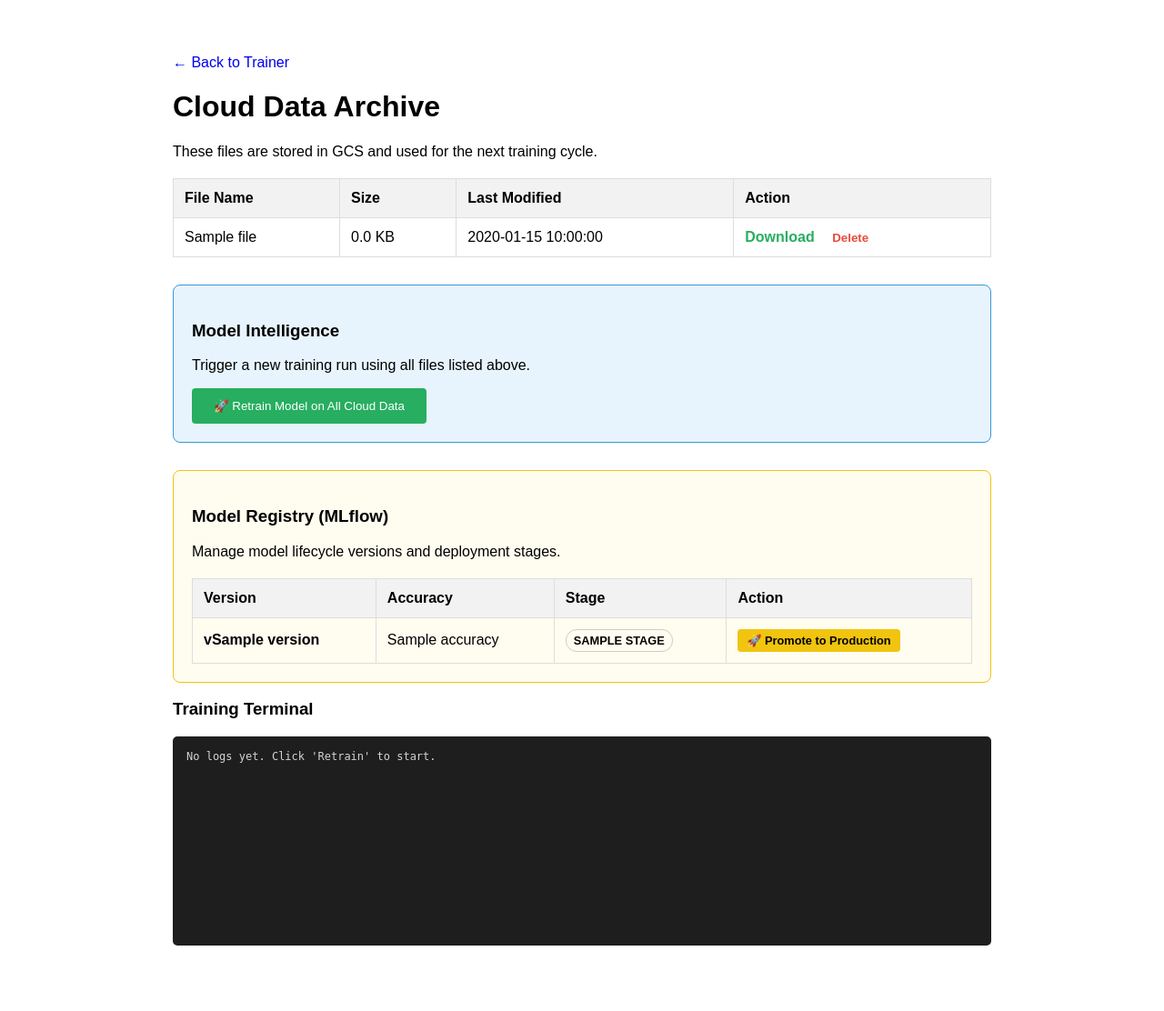
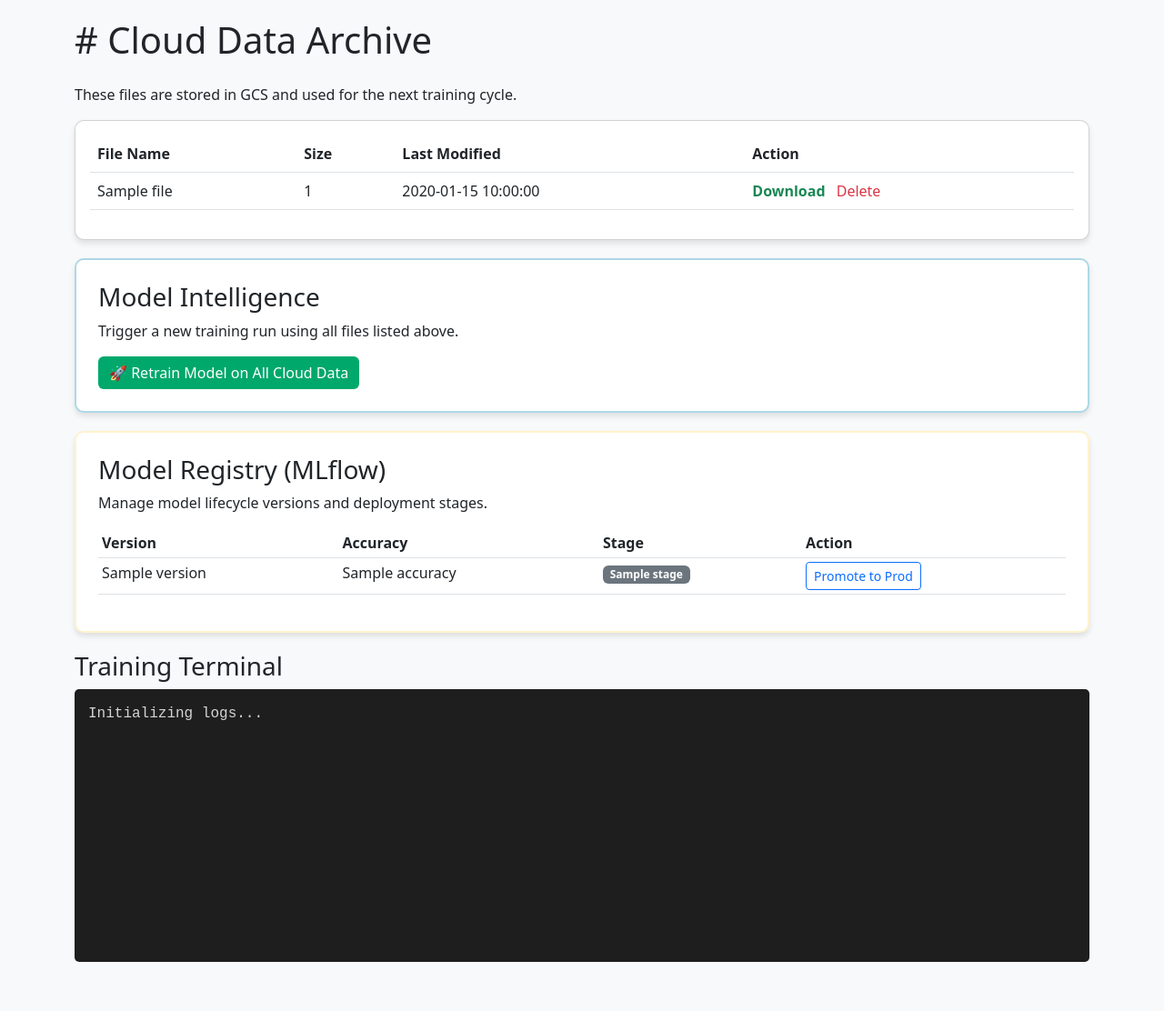
Before and after one commit to my-rick5/docker_hello_world, a Flask app: template templates/dashboard.html in a window 1280 px wide. Shown: the whole page at 91% size. After the commit the page ends 1058 px from the top, so only its background shows below. Run offline with Flask 3, Linux system fonts and the light colour scheme; the template is opened without the code that fills it: most values are stand-ins (such as "Sample title", 1, 10 or a date in 2020).

Commit message:
logs fix

```diff
--- a/app.py
+++ b/app.py
@@ -2,7 +2,7 @@ import os
 import io
 import subprocess
 from datetime import datetime
-from flask import Flask, render_template, request, redirect, url_for, send_file
+from flask import Flask, render_template, request, redirect, url_for, send_file, jsonify
 from google.cloud import storage
 import mlflow
 import mlflow.sklearn
@@ -12,9 +12,13 @@ app = Flask(__name__)
 
 # --- CONFIGURATION ---
 BUCKET_NAME = os.getenv("GCP_BUCKET_NAME", "housing-data-for-testing")
+# Use the internal /app path for the log file
+LOG_FILE_PATH = "/app/training.log"
+
+# ENVIRONMENT AWARE MLFLOW:
+# Checks for MLFLOW_TRACKING_URI env var (memory), falls back to sqlite file
 DB_PATH = "/app/data/mlflow.db"
-LOG_FILE_PATH = "/app/data/training.log"
-TRACKING_URI = f"sqlite:///{DB_PATH}"
+TRACKING_URI = os.getenv("MLFLOW_TRACKING_URI", f"sqlite:///{DB_PATH}")
 
 def get_gcs_resource():
     """Access GCS using the mounted Kubernetes secret."""
@@ -24,16 +28,18 @@ def get_gcs_resource():
     return client, bucket
 
 def get_model_history():
-    """Fetch model versions from the persistent MLflow database."""
+    """Fetch model versions from the tracking database."""
     try:
         client = MlflowClient(tracking_uri=TRACKING_URI)
         versions = client.search_model_versions("name='HousingPriceModel'")
 
         history = []
         for v in versions:
-            # Try to get accuracy from the original run
-            run = client.get_run(v.run_id)
-            acc = run.data.metrics.get("accuracy", "N/A")
+            try:
+                run = client.get_run(v.run_id)
+                acc = run.data.metrics.get("accuracy", "N/A")
+            except:
+                acc = "N/A"
 
             history.append({
                 "version": v.version,
@@ -56,13 +62,11 @@ def dashboard():
 
         files = []
         for blob in blobs:
-            # STRICT FILTER: Hide all MLflow system noise
             if blob.name.startswith('mlflow-artifacts/') or "mlruns" in blob.name:
                 continue
 
-            # Only show your curated data and exports
             if any(blob.name.startswith(p) for p in ['data/', 'uploads/', 'models/']):
-                if blob.name.endswith('/'): continue # Skip folder names
+                if blob.name.endswith('/'): continue
 
                 files.append({
                     'name': blob.name,
@@ -76,27 +80,43 @@ def dashboard():
 
 @app.route('/trigger-train', methods=['POST'])
 def trigger_train():
-    """Run train.py in background and pipe output to the PVC log file."""
+    """Run train.py in background and pipe output to the log file."""
     try:
-        with open(LOG_FILE_PATH, "a") as log_file:
-            log_file.write(f"\n\n--- NEW SESSION: {datetime.now()} ---\n")
-            # Using -u for unbuffered output so logs stream in real-time
-            subprocess.Popen(["python3", "-u", "train.py"], stdout=log_file, stderr=log_file)
+        # Create/Clear log file
+        with open(LOG_FILE_PATH, "w") as log_file:
+            log_file.write(f"--- NEW TRAINING SESSION: {datetime.now()} ---\n")
+            log_file.flush()
+
+        # Open in append mode for the subprocess
+        log_f = open(LOG_FILE_PATH, "a")
+
+        # Pass the current environment (including the TRACKING_URI) to the child process
+        env = os.environ.copy()
+        env["MLFLOW_TRACKING_URI"] = TRACKING_URI
+
+        # Launch train.py
+        subprocess.Popen(
+            ["python3", "-u", "/app/train.py"],
+            stdout=log_f,
+            stderr=log_f,
+            env=env
+        )
+
         return redirect(url_for('dashboard'))
     except Exception as e:
         return f"Training failed to start: {e}", 500
 
 @app.route('/logs')
 def get_logs():
-    """Read logs from the PVC for the frontend terminal."""
+    """Read logs for the frontend terminal component."""
     if os.path.exists(LOG_FILE_PATH):
         with open(LOG_FILE_PATH, "r") as f:
-            return "".join(f.readlines()[-100:]) # Return last 100 lines
-    return "No logs yet. Click 'Retrain' to start."
+            lines = f.readlines()
+            return "".join(lines[-100:])
+    return "Initializing logs..."
 
 @app.route('/promote/<int:version>', methods=['POST'])
 def promote_model(version):
-    """Promote a specific version and archive old production models."""
     try:
         client = MlflowClient(tracking_uri=TRACKING_URI)
         client.transition_model_version_stage(
@@ -111,33 +131,24 @@ def promote_model(version):
 
 @app.route('/predict')
 def predict():
-    """Load the current 'Production' model dynamically."""
     sqft = request.args.get('sqft', 0)
     try:
         mlflow.set_tracking_uri(TRACKING_URI)
-        # URI format: models:/<name>/<stage>
         model = mlflow.sklearn.load_model("models:/HousingPriceModel/Production")
         price = model.predict([[float(sqft)]])[0]
         return f"<h1>Estimate: ${price:,.2f}</h1><a href='/'>Back</a>"
     except Exception as e:
-        return f"Prediction Error (Is a model promoted to Production?): {e}", 500
+        return f"Prediction Error: {e}", 500
 
 @app.route('/download/<path:filename>')
-def download_file(filename):  # <--- This MUST be named 'download_file'
+def download_file(filename):
     try:
         _, bucket = get_gcs_resource()
         blob = bucket.blob(filename)
-
-        import io
         file_data = io.BytesIO()
         blob.download_to_file(file_data)
         file_data.seek(0)
-
-        return send_file(
-            file_data,
-            as_attachment=True,
-            download_name=filename.split('/')[-1]
-        )
+        return send_file(file_data, as_attachment=True, download_name=filename.split('/')[-1])
     except Exception as e:
         return f"Download failed: {e}", 500
 
--- a/deployment.yaml
+++ b/deployment.yaml
@@ -14,7 +14,7 @@ spec:
     spec:
       containers:
       - name: hello-world-app
-        image: gcr.io/dockerhelloworld-485819/hello-world-app:v20  # Update to v16 after code change
+        image: gcr.io/dockerhelloworld-485819/hello-world-app:v22 # Update to v16 after code change
         ports:
         - containerPort: 8080
         env:
--- a/templates/dashboard.html
+++ b/templates/dashboard.html
@@ -1,31 +1,36 @@
 <!DOCTYPE html>
-<html>
+<html lang="en">
 <head>
-    <title>Collective Memory</title>
+    <meta charset="UTF-8">
+    <meta name="viewport" content="width=device-width, initial-scale=1.0">
+    <title>Collective Memory - Dashboard</title>
+    <link rel="stylesheet" href="https://cdn.jsdelivr.net/npm/bootstrap@5.3.0/dist/css/bootstrap.min.css">
     <style>
-        body { font-family: sans-serif; max-width: 900px; margin: 40px auto; padding: 20px; }
-        table { width: 100%; border-collapse: collapse; margin-top: 20px; }
-        th, td { border: 1px solid #ddd; padding: 12px; text-align: left; }
-        th { background-color: #f2f2f2; }
-        .btn-delete { color: #e74c3c; cursor: pointer; background: none; border: none; font-weight: bold; padding: 0; }
-        .btn-download { color: #27ae60; text-decoration: none; font-weight: bold; margin-right: 15px; }
-        .btn-download:hover { text-decoration: underline; }
-        .status-box { margin-top: 20px; padding: 15px; border-radius: 5px; display: none; }
-        .train-section { background: #e8f4fd; padding: 20px; border-radius: 8px; border: 1px solid #3498db; margin-top: 30px; }
-
-        .registry-section { background: #fffcf0; padding: 20px; border-radius: 8px; border: 1px solid #f1c40f; margin-top: 30px; }
-        .badge { padding: 4px 8px; border-radius: 12px; font-size: 0.8em; font-weight: bold; text-transform: uppercase; border: 1px solid #ccc; }
-        .badge-prod { background: #27ae60; color: white; border-color: #1e8449; }
-        .btn-promote { background: #f1c40f; border: none; padding: 5px 10px; border-radius: 4px; cursor: pointer; font-size: 0.8em; font-weight: bold; }
-        .btn-promote:hover { background: #d4ac0d; }
+        body { background-color: #f8f9fa; padding: 20px; }
+        .card { margin-bottom: 20px; border-radius: 10px; box-shadow: 0 4px 6px rgba(0,0,0,0.1); }
+        .terminal {
+            background-color: #1e1e1e;
+            color: #d4d4d4;
+            padding: 15px;
+            font-family: 'Courier New', Courier, monospace;
+            border-radius: 5px;
+            height: 300px;
+            overflow-y: auto;
+            white-space: pre-wrap;
+        }
+        .status-bar { padding: 10px; border-radius: 5px; margin-top: 10px; font-weight: bold; }
+        .btn-retrain { background-color: #00a86b; color: white; border: none; }
+        .btn-retrain:hover { background-color: #008f5d; color: white; }
     </style>
 </head>
 <body>
-    <a href="/" style="text-decoration: none;">← Back to Trainer</a>
-    <h1>Cloud Data Archive</h1>
+
+<div class="container">
+    <h1 class="mb-4"># Cloud Data Archive</h1>
     <p>These files are stored in GCS and used for the next training cycle.</p>
 
-    <table>
+    <div class="card p-3">
+        <table class="table table-hover">
             <thead>
                 <tr>
                     <th>File Name</th>
@@ -38,32 +43,37 @@
                 {% for file in files %}
                 <tr>
                     <td>{{ file.name }}</td>
-                <td>{{ (file.size|int / 1024) | round(2) }} KB</td>
+                    <td>{{ file.size }}</td>
                     <td>{{ file.time }}</td>
                     <td>
-                    <a href="{{ url_for('download_file', filename=file.name) }}" class="btn-download">Download</a>
-                    <form action="/delete/{{ file.name }}" method="post" style="display:inline;">
-                        <button type="submit" class="btn-delete" onclick="return confirm('Delete this file from GCS?')">Delete</button>
-                    </form>
+                        <a href="/download/{{ file.name }}" class="text-success text-decoration-none fw-bold">Download</a>
+                        <span class="text-danger ms-2" style="cursor:pointer;">Delete</span>
                     </td>
                 </tr>
                 {% endfor %}
             </tbody>
         </table>
+    </div>
 
-    <div class="train-section">
+    <div class="card p-4" style="border: 2px solid #add8e6;">
         <h3>Model Intelligence</h3>
         <p>Trigger a new training run using all files listed above.</p>
-        <button id="trainBtn" onclick="triggerTraining()" style="background: #27ae60; color: white; padding: 12px 24px; border: none; border-radius: 4px; cursor: pointer;">
+
+        <form action="/trigger-train" method="POST">
+            <button type="submit" class="btn btn-retrain">
                 🚀 Retrain Model on All Cloud Data
             </button>
-        <div id="trainStatus" class="status-box"></div>
+        </form>
+
+        <div id="training-status" class="status-bar bg-info-subtle text-info-emphasis mt-3" style="display:none;">
+            Training started... (Logs updating in real-time)
+        </div>
     </div>
 
-    <div class="registry-section">
+    <div class="card p-4" style="border: 2px solid #fff3cd;">
         <h3>Model Registry (MLflow)</h3>
         <p>Manage model lifecycle versions and deployment stages.</p>
-        <table>
+        <table class="table table-sm">
             <thead>
                 <tr>
                     <th>Version</th>
@@ -76,76 +86,55 @@
                 {% if model_versions %}
                     {% for m in model_versions %}
                     <tr>
-                        <td><strong>v{{ m.version }}</strong></td>
+                        <td>{{ m.version }}</td>
                         <td>{{ m.accuracy }}</td>
+                        <td><span class="badge bg-secondary">{{ m.stage }}</span></td>
                         <td>
-                            <span class="badge {{ 'badge-prod' if m.stage == 'Production' else '' }}">
-                                {{ m.stage }}
-                            </span>
-                        </td>
-                        <td>
-                            {% if m.stage != "Production" %}
-                                <button class="btn-promote" onclick="promoteToProd('{{ m.version }}')">🚀 Promote to Production</button>
-                            {% else %}
-                                <span style="color: #27ae60; font-weight: bold;">● Active</span>
-                            {% endif %}
+                            <form action="/promote/{{ m.version }}" method="POST" style="display:inline;">
+                                <button class="btn btn-sm btn-outline-primary">Promote to Prod</button>
+                            </form>
                         </td>
                     </tr>
                     {% endfor %}
                 {% else %}
-                    <tr><td colspan="4" style="text-align: center;">No models registered yet.</td></tr>
+                    <tr><td colspan="4" class="text-center text-muted">No models registered yet.</td></tr>
                 {% endif %}
             </tbody>
         </table>
     </div>
 
-    <script>
-        function triggerTraining() {
-            const btn = document.getElementById('trainBtn');
-            const status = document.getElementById('trainStatus');
-            btn.disabled = true;
-            status.style.display = 'block';
-            status.style.background = '#d1ecf1';
-            status.innerText = "Training started... (Refreshing in 5s)";
-            fetch('/trigger-train', { method: 'POST' })
-                .then(res => res.json())
-                .then(() => {
-                    status.style.background = '#d4edda';
-                    status.innerText = "Success! Reloading...";
-                    setTimeout(() => location.reload(), 5000);
-                });
-        }
-
-        function promoteToProd(version) {
-            if(!confirm("Are you sure you want to promote v" + version + " to Production?")) return;
-            fetch('/promote/' + version, { method: 'POST' })
-                .then(res => res.json())
-                .then(data => {
-                    alert(data.message);
-                    location.reload();
-                });
-        }
-    </script>
-    <div class="form-section">
     <h3>Training Terminal</h3>
-        <pre id="log-window" style="background: #1e1e1e; color: #d4d4d4; padding: 15px; border-radius: 5px; height: 200px; overflow-y: scroll; font-family: monospace; font-size: 12px;">
-            Loading logs...
-        </pre>
+    <div id="log-terminal" class="terminal">No logs yet. Click 'Retrain' to start.</div>
 </div>
 
 <script>
+    // 1. Show status bar when form is submitted
+    document.querySelector('form[action="/trigger-train"]').onsubmit = function() {
+        document.getElementById('training-status').style.display = 'block';
+    };
+
+    // 2. Poll /logs endpoint every 2 seconds
     function fetchLogs() {
         fetch('/logs')
             .then(response => response.text())
             .then(data => {
-                    const logWindow = document.getElementById('log-window');
-                    logWindow.textContent = data;
-                    logWindow.scrollTop = logWindow.scrollHeight; // Auto-scroll to bottom
-                });
+                const terminal = document.getElementById('log-terminal');
+
+                // Only update and scroll if there is new content
+                if (data.trim() !== "" && data !== terminal.innerText) {
+                    terminal.innerText = data;
+                    terminal.scrollTop = terminal.scrollHeight; // Auto-scroll
                 }
-        // Refresh logs every 3 seconds
-        setInterval(fetchLogs, 3000);
-        fetchLogs(); // Initial load
+            })
+            .catch(err => console.error("Log fetch error:", err));
+    }
+
+    // Start polling
+    setInterval(fetchLogs, 2000);
+
+    // Initial fetch on load
+    window.onload = fetchLogs;
 </script>
+
 </body>
 </html>
```
Also changed, not shown: test_data.csv (+1 -22 lines), train.py (+35 -15 lines). Lines whose indentation alone changed are shown as unchanged.
